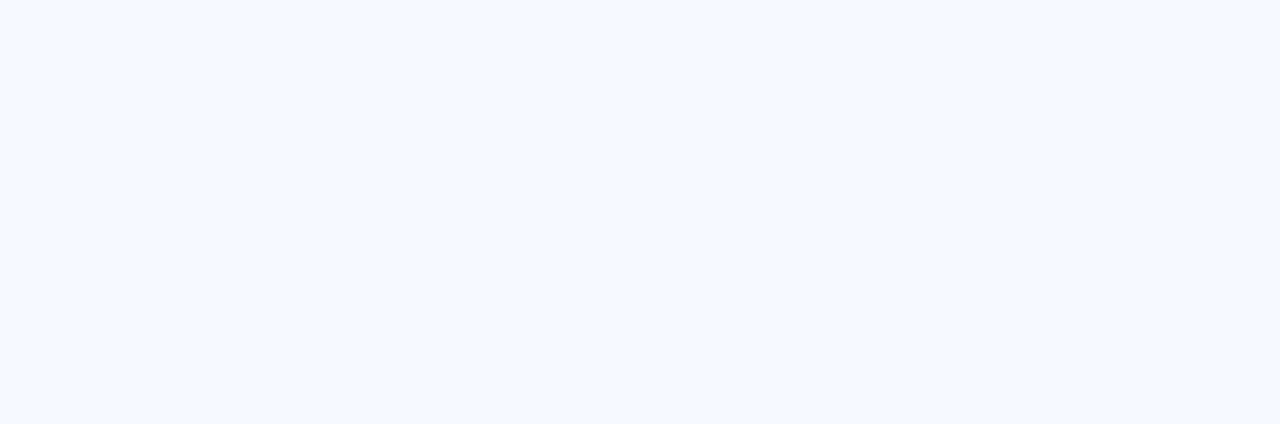
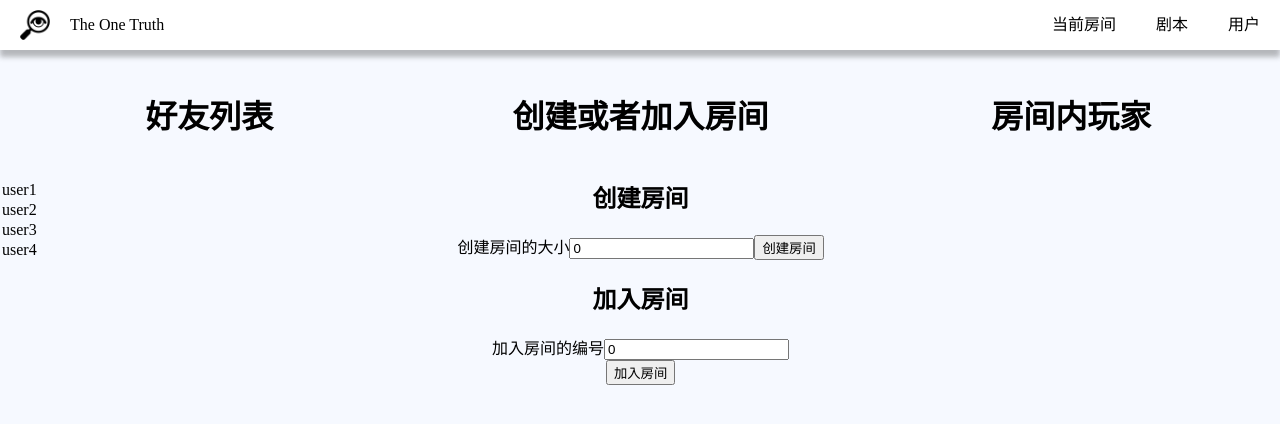
Before and after one commit to windstick/the-one-truth, a Vue app in the folder front-end/the-one-truth/: page /home/room/createorjoin in a window 1280 px wide. Shown: the top 424 px of the page. Built offline with nearby package versions, Linux system fonts and the light colour scheme.

Commit message:
feat: finish room logic
- Add three basic room component(friendlist, joinorcreateroom,
  playerlist)
- Add joinorcreateroom routing logic

```diff
--- /dev/null
+++ b/front-end/the-one-truth/src/components/CreateOrJoinRoom.vue
@@ -0,0 +1,71 @@
+<template>
+  <div>
+    <h1>创建或者加入房间</h1>
+    <h2>创建房间</h2>
+    <label for="createsize">创建房间的大小</label>
+      <input type="number" id="createsize" v-model.number="roomSize"></input>
+    <button id="create" @click="createRoom">创建房间</button>
+
+    <h2>加入房间</h2>
+    <label for="roomid">加入房间的编号</label>
+      <input type="number" id="roomid" v-model.number="roomId"></input>
+    <br/>
+    <button id="join" @click="joinRoom">加入房间</button>
+  </div>
+</template>
+
+<script>
+export default {
+  name: 'createOrJoinRoom',
+  components: {
+  },
+  data() {
+    return {
+      roomSize: 0,
+      roomId: 0
+    }
+  },
+  props: {
+    created: Boolean
+  },
+  methods: {
+    createRoom(){
+
+      if(Number.isInteger(this.roomSize) && this.roomSize > 0)
+      {
+        // 这里需要向后端请求的代码，获取roomid（这个任务交给room界面完成吧）
+        console.log(this.roomSize);
+        this.$emit('createRoom', this.roomSize)
+      }
+      else
+        alert('Room size has to be a natural number greter than 0!\n')
+    },
+    joinRoom(){
+      if(Number.isInteger(this.roomId) && this.roomId >= 0)
+      {
+        // 这里需要向后端请求的代码，获取roomid（这个任务交给room界面完成吧）
+        console.log(this.roomId);
+        this.$emit('joinRoom', this.roomId);
+      }
+      else
+        alert('Room id has to be an Integer');
+
+    }
+  },
+  watch: {
+    created(val, oldVal){
+        if(this.created) {
+          console.log('room has been created')
+          this.$router.replace('/home/room/selectscript');
+        }
+    }
+  }
+}
+</script>
+
+<style>
+  h1 {
+    text-align: center;
+    padding: 20px 0 20px 0;
+  }
+</style>
--- /dev/null
+++ b/front-end/the-one-truth/src/components/SelectScript.vue
@@ -0,0 +1,20 @@
+<template>
+  <div>
+    <h1>选取脚本</h1>
+  </div>
+</template>
+
+<script>
+export default {
+  name: 'selectScript',
+  components: {
+  }
+}
+</script>
+
+<style>
+  h1 {
+    text-align: center;
+    padding: 20px 0 20px 0;
+  }
+</style>
--- a/front-end/the-one-truth/src/router/index.ts
+++ b/front-end/the-one-truth/src/router/index.ts
@@ -8,6 +8,9 @@ const Scripts = () => import('../views/PagesInHome/Scripts.vue')
 const LoggedOut = () => import('../views/PagesInHome/LoggedOut.vue')
 
 const Game = () => import('../views/Game.vue')
+
+const CreateOrJoin = () => import('../components/CreateOrJoinRoom.vue')
+const SelectScript = () => import('../components/SelectScript.vue')
 
 Vue.use(VueRouter)
 
@@ -36,7 +39,23 @@ const routes: Array<RouteConfig> = [
       },
       {
         path: 'room',
-        component: room
+        component: room,
+        children: [
+          {
+            path: '',
+            redirect: 'createorjoin'
+          },
+          {
+            name: 'CreateOrJoin',
+            path: 'createorjoin',
+            component: CreateOrJoin
+          },
+          {
+            name: 'SelectScript',
+            path: 'selectscript',
+            component: SelectScript
+          }
+        ]
       },
       {
         path: 'loggedout',
--- a/front-end/the-one-truth/src/views/Home.vue
+++ b/front-end/the-one-truth/src/views/Home.vue
@@ -8,7 +8,7 @@
       <div v-if="!User.logIn" class="banner_item">注册</div>
     </Banner>
 
-    <router-view></router-view>
+    <router-view :User="User"></router-view>
   </div>
 </template>
 
@@ -19,22 +19,16 @@ import Banner from '../components/Banner'
 export default {
   name: 'Home',
   components: {
-    Banner,
+    Banner
   },
   data(){
     return {
-      Room: {
-        room_id: 0,
-        player_list: [],
-        size: 1,
-        chosen_script: 0,
-        created: 0
-      },
-      User: {
-        logIn: false,
-        user_id: 0,
-        name: "",
-        passwd: ""
+      User:  {
+          logIn: true,
+          user_id: 0,
+          name: "user0",
+          passwd: "",
+          friend_list: ['user1', 'user2', 'user3', 'user4']
       }
     }
   },
--- a/front-end/the-one-truth/src/views/PagesInHome/LoggedOut.vue
+++ b/front-end/the-one-truth/src/views/PagesInHome/LoggedOut.vue
@@ -12,11 +12,14 @@ export default {
   beforeMount()
   {
     if(this.$parent.User.logIn)
-      this.$router.push('/home/room')
+      this.$router.replace('/home/room')
   }
 }
 </script>
 
 <style>
-
+  h1 {
+    text-align: center;
+    padding: 20px 0 20px 0;
+  }
 </style>
--- a/front-end/the-one-truth/src/views/PagesInHome/room.vue
+++ b/front-end/the-one-truth/src/views/PagesInHome/room.vue
@@ -2,9 +2,15 @@
   <div>
     <div id="tableContainer">
       <div id="tableRow">
-        <div id="friendList">好友列表</div>
-        <router-view id="roomCreateBar"></router-view>
-        <div id="playerInRoom">房间内玩家</div>
+        <div id="friendList">
+          <h1>好友列表</h1>
+          <table>
+            <tr v-for="item in User.friend_list">{{item}}</tr>
+          </table>
+        </div>
+        <router-view id="roomCreateBar" :created="roomSession.created" @createRoom="createRoom"
+                                                                       @joinRoom="joinRoom"></router-view>
+        <div id="playerInRoom"><h1>房间内玩家</h1></div>
       </div>
     </div>
   </div>
@@ -15,7 +21,53 @@
 export default {
   name: 'room',
   components: {},
+  data() {
+        return {
+          roomSession : {
+          room_id: 0,
+          player_list: ['user1', 'user2'],
+          size: 1,
+          chosen_script: -1,
+          created: false,
+          user_id: 0
+          }
+        }
+  },
+  props: {
+    User: {
+      type: Object,
+      default(){
+        return {
+          logIn: true,
+          user_id: 0,
+          name: "",
+          passwd: "",
+          friend_list: []
+        }
+      }
+    }
+  },
+  methods: {
+    createRoom(roomsize){
+      console.log('creating room');
+      // 请求房间id（轮询一直到成功为止）
+      this.roomSession.room_id = 102;
+      // 更新房间状态
+      this.roomSession.created = true;
+      console.log('room created');
+    },
+    joinRoom(roomid){
+      console.log('joining room');
+      // 向服务器查询特定房间是否存在，存在则继续
+      this.roomSession.room_id = 102;
+
+      // 更新房间状态
+      this.roomSession.created = true;
+      console.log('room created');
+    }
+  }
 }
+
 </script>
 
 
@@ -25,21 +77,26 @@ export default {
   }
   #tableRow{
     display: table-row;
+    text-align: center;
   }
 
   #friendList{
     display: table-cell;
-    width: 30%;
+    width: 500px;
   }
 
-  #roomCreate{
+  #roomCreateBar{
     display: table-cell;
-    width: 30%;
+    width: 500px;
   }
 
   #playerInRoom{
     display: table-cell;
-    width: 30%;
+    width: 500px;
+  }
+
+  #tableRow{
+    padding: 10 20 10 20;
   }
 
 
```
